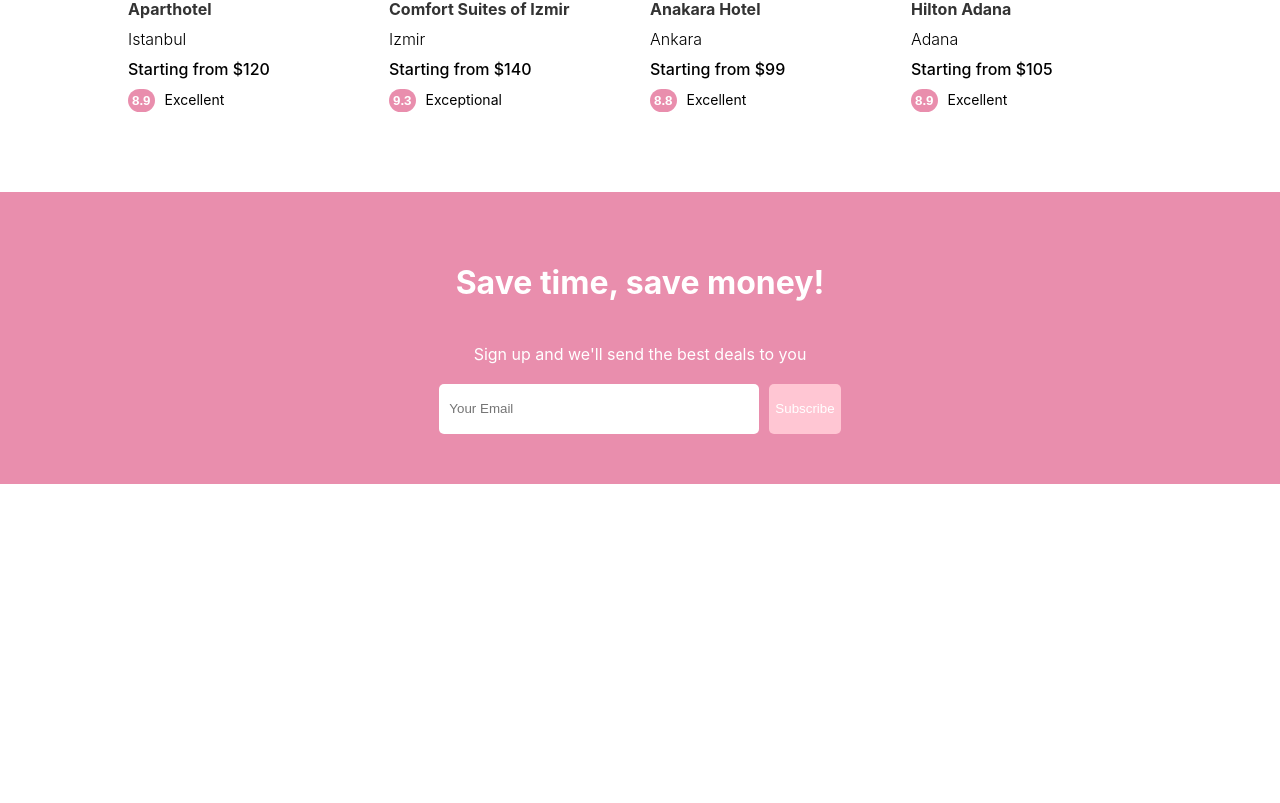
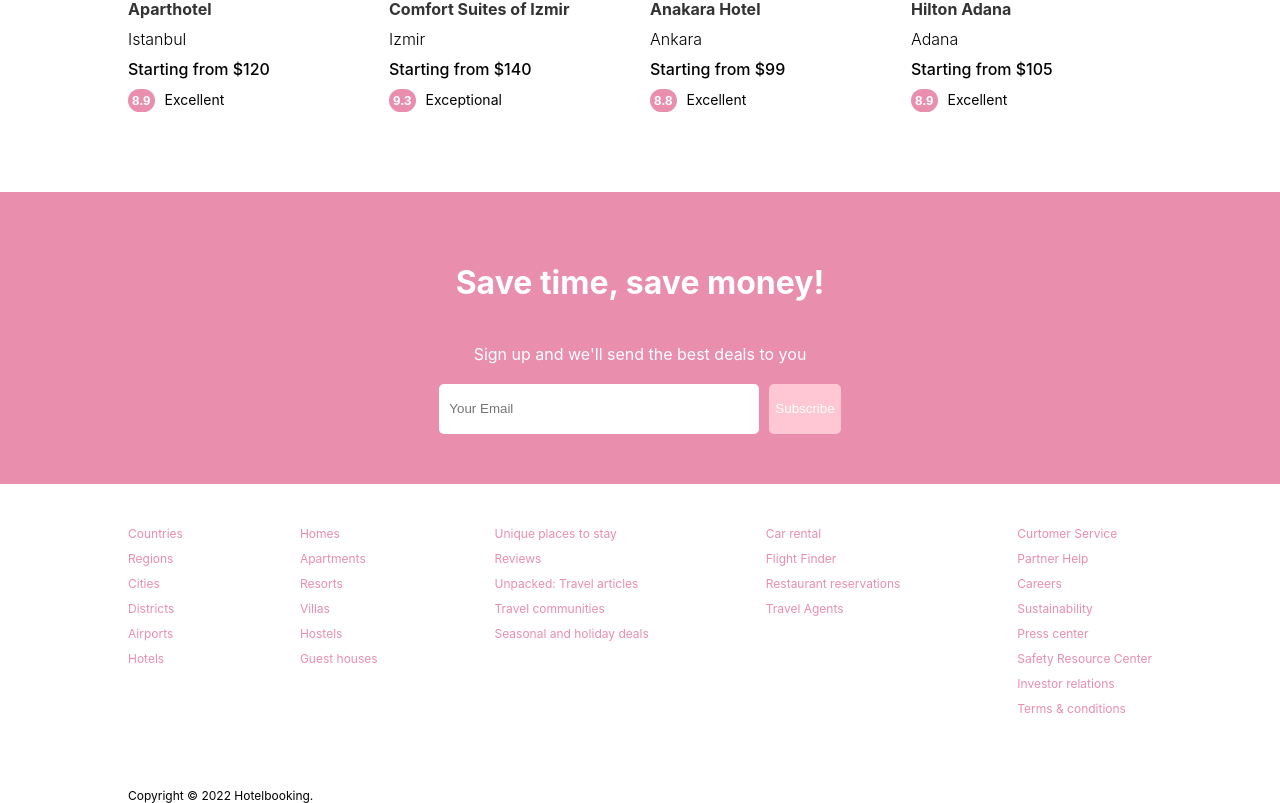
Before and after one commit to mayuces/react-hotel-web-page, a React (Create React App) app: page / in a window 1280 px wide. Shown: the part 1408-2211 px from the top of the page. Before the commit the page ends 1892 px from the top, so only its background shows below. Built offline with nearby package versions, Linux system fonts and the light colour scheme.

Commit message:
footer created

```diff
--- /dev/null
+++ b/src/components/footer/Footer.tsx
@@ -0,0 +1,52 @@
+import './footer.css'
+
+const Footer = () => {
+  return (
+    <div className="footer">
+    <div className="fLists">
+      <ul className="fList">
+        <li className="fListItem">Countries</li>
+        <li className="fListItem">Regions</li>
+        <li className="fListItem">Cities</li>
+        <li className="fListItem">Districts</li>
+        <li className="fListItem">Airports</li>
+        <li className="fListItem">Hotels</li>
+      </ul>
+      <ul className="fList">
+        <li className="fListItem">Homes </li>
+        <li className="fListItem">Apartments </li>
+        <li className="fListItem">Resorts </li>
+        <li className="fListItem">Villas</li>
+        <li className="fListItem">Hostels</li>
+        <li className="fListItem">Guest houses</li>
+      </ul>
+      <ul className="fList">
+        <li className="fListItem">Unique places to stay </li>
+        <li className="fListItem">Reviews</li>
+        <li className="fListItem">Unpacked: Travel articles </li>
+        <li className="fListItem">Travel communities </li>
+        <li className="fListItem">Seasonal and holiday deals </li>
+      </ul>
+      <ul className="fList">
+        <li className="fListItem">Car rental </li>
+        <li className="fListItem">Flight Finder</li>
+        <li className="fListItem">Restaurant reservations </li>
+        <li className="fListItem">Travel Agents </li>
+      </ul>
+      <ul className="fList">
+        <li className="fListItem">Curtomer Service</li>
+        <li className="fListItem">Partner Help</li>
+        <li className="fListItem">Careers</li>
+        <li className="fListItem">Sustainability</li>
+        <li className="fListItem">Press center</li>
+        <li className="fListItem">Safety Resource Center</li>
+        <li className="fListItem">Investor relations</li>
+        <li className="fListItem">Terms & conditions</li>
+      </ul>
+    </div>
+    <div className="fText">Copyright © 2022 Hotelbooking.</div>
+  </div>
+  )
+}
+
+export default Footer
--- /dev/null
+++ b/src/components/footer/footer.css
@@ -0,0 +1,23 @@
+.footer{
+  width: 100%;
+  width: 1024px;
+  font-size: 12px;
+}
+
+.fLists{
+  width: 100%;
+  display: flex;
+  justify-content: space-between;
+  margin-bottom: 50px;
+}
+
+.fList{
+  list-style: none;
+  padding: 0;
+}
+
+.fListItem{
+  margin-bottom: 10px;
+  color: #E98EAD;
+  cursor: pointer;
+}
--- a/src/pages/home/Home.tsx
+++ b/src/pages/home/Home.tsx
@@ -1,5 +1,6 @@
 import Featured from "../../components/featured/Featured";
 import FeaturedRooms from "../../components/featuredRooms/FeaturedRooms";
+import Footer from "../../components/footer/Footer";
 import Header from "../../components/header/Header";
 import MailList from "../../components/mailList/MailList";
 import Navbar from "../../components/navbar/Navbar";
@@ -19,6 +20,7 @@
         <FeaturedRooms />
 
         <MailList />
+        <Footer />
       </div>
     </div>
   );
```
